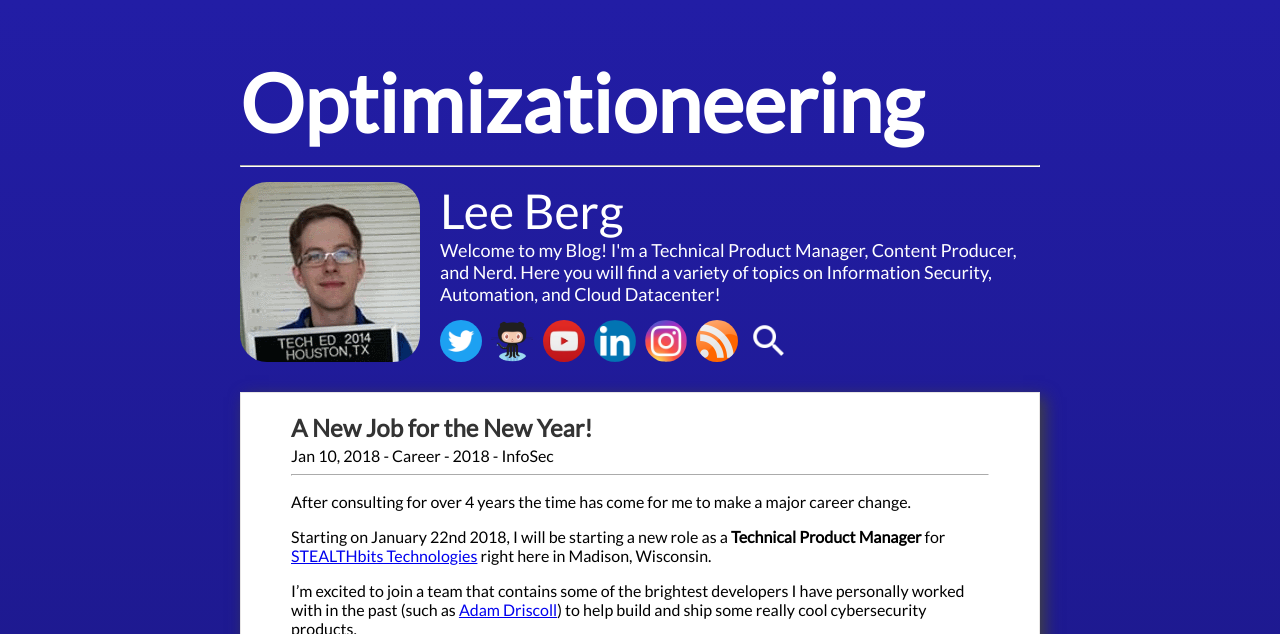
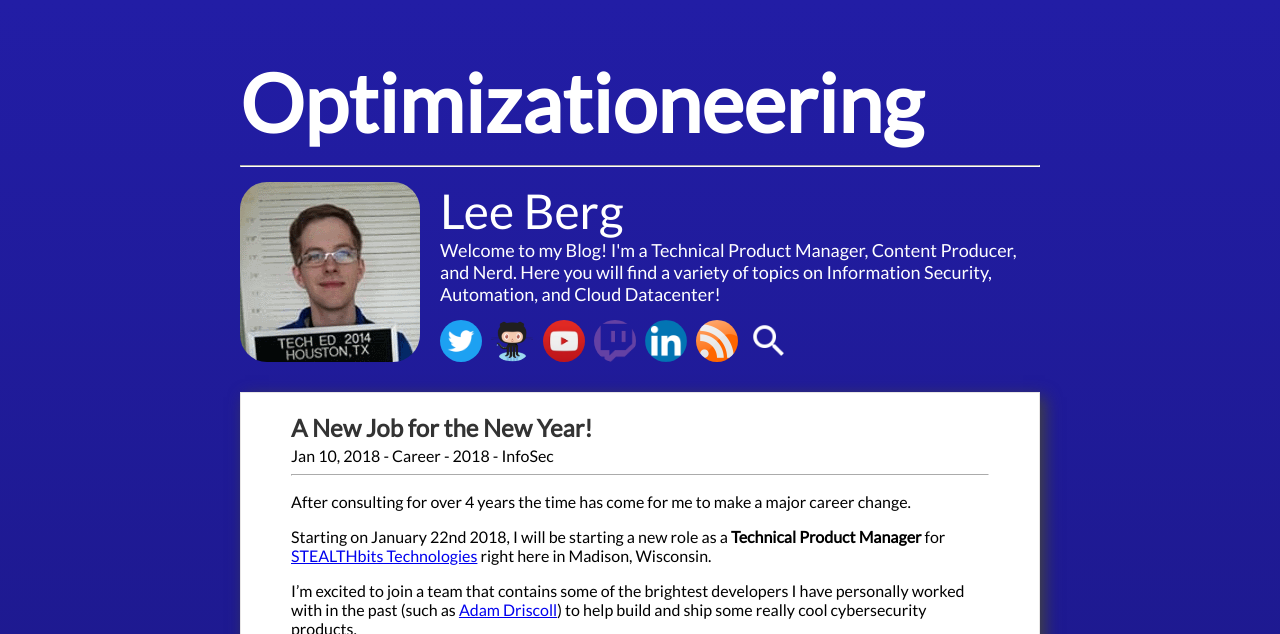
Before and after one commit to leeberg/BlogTest, a Jekyll site: the page built from index.html, in a window 1280 px wide. Shown: the top 634 px of the page. Built offline with Jekyll 4.4.1, drawn with Linux system fonts in a browser that asks for light colours; nearby versions of some CDN libraries; the list of posts is cut into pages by our own code; grey boxes are pictures that could not be loaded.

Commit message:
Adding Twitch

```diff
--- a/_includes/header.html
+++ b/_includes/header.html
@@ -26,29 +26,13 @@
           <a href="http://www.twitter.com/leealanberg" target="_blank" ><img src="{{ site.baseurl }}/assets/img/badges/Twitter_Logo_White_On_Blue.png" height="42" width="42" alt="follow me on twitter!" ></a>
           <a href="http://www.github.com/leeberg" target="_blank" > <img src="{{ site.baseurl }}/assets/img/badges/Octocat.png" height="42"> </a>
           <a href="http://www.youtube.com/leealanberg" target="_blank" ><img src="{{ site.baseurl }}/assets/img/badges/youtube.png" height="42" width="42"> </a>
+          <a href="https://www.twitch.tv/bergotronic" target="_blank" ><img src="{{ site.baseurl }}/assets/img/badges/twitch.png" height="42" width="42"> </a>
           <a href="https://www.linkedin.com/in/leeberg" target="_blank" ><img src="{{ site.baseurl }}/assets/img/badges/LinkedIn_logo_initials.png" height="42" width="42"> </a>
-          <a href="http://www.instagram.com/leealanberg" target="_blank" > <img src="{{ site.baseurl }}/assets/img/badges/insta.png" height="42" width="42"> </a>
-          <!--<a href="https://mvp.microsoft.com/en-us/PublicProfile/5001196" target="_blank" > <img src="{{ site.baseurl }}/assets/img/badges/MVP_Logo_Horizontal_Secondary_Blue286_CMYK_300ppi.png" height="42"width="42"></a>-->
           <a href="http://leealanberg.com/feed.xml" target="_blank" > <img src="{{ site.baseurl }}/assets/img/badges/rss.png" height="42"width="42"></a>
           <a href="{{ site.baseurl }}/search/" target="_blank" ><img src="{{ site.baseurl }}/assets/img/badges/ic_search_white_48dp_2x.png" height="42"> </a>
         </div>
-<!--
-             <div class="searchcontainer">
-              <form role="search" method="get" action="">
-                  <input id="search" name="searchString" placeholder="Search Posts..." type="text">
-                  <button class="icon"><i class="material-icons">search</i></button>
-              </form>
-          </div>
--->
 
       </div>
-
-
-
-
-
-
-
 
 
         </div>
@@ -57,15 +41,6 @@
 
 
 
-
-<!--
-      <nav class="nav">
-        <a href="{{ site.baseurl }}/">Posts</a>
-        <a href="{{ site.baseurl }}/about">About</a>
-        <a href="{{ site.baseurl }}/speaking">Speaking</a>
-      </nav>
--->
-
     </div>
   </div>
 
```
Also changed, not shown: assets/img/badges/twitch.png (added).
